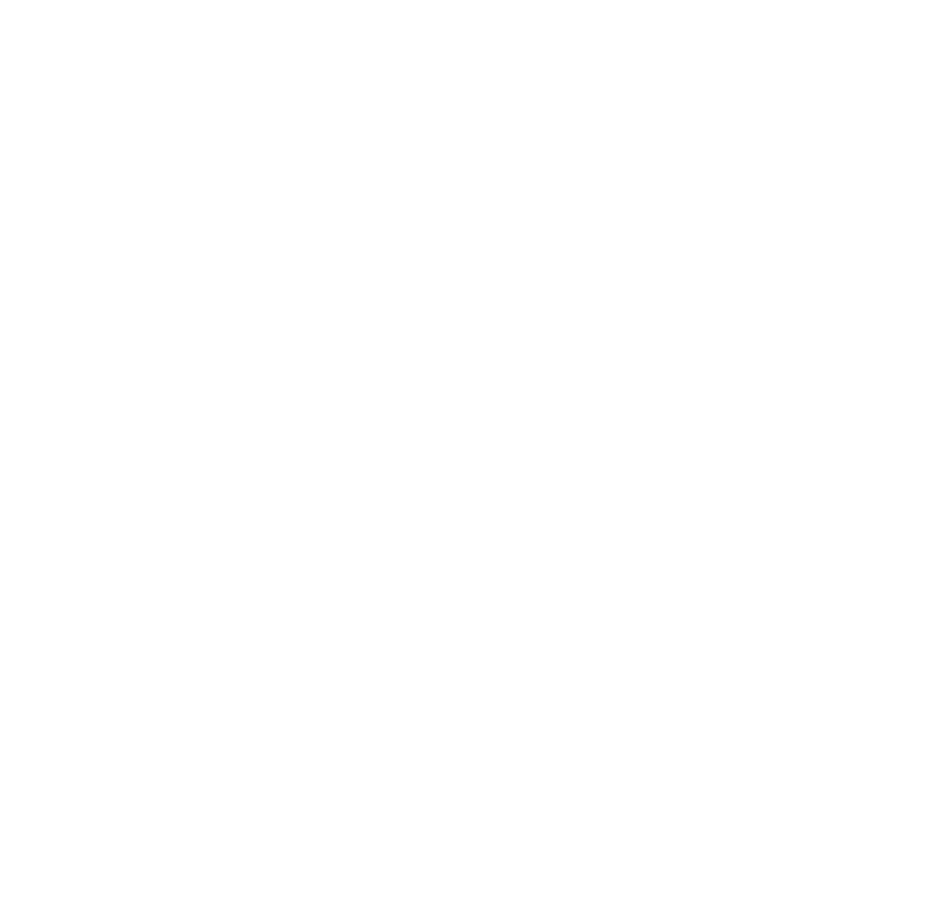
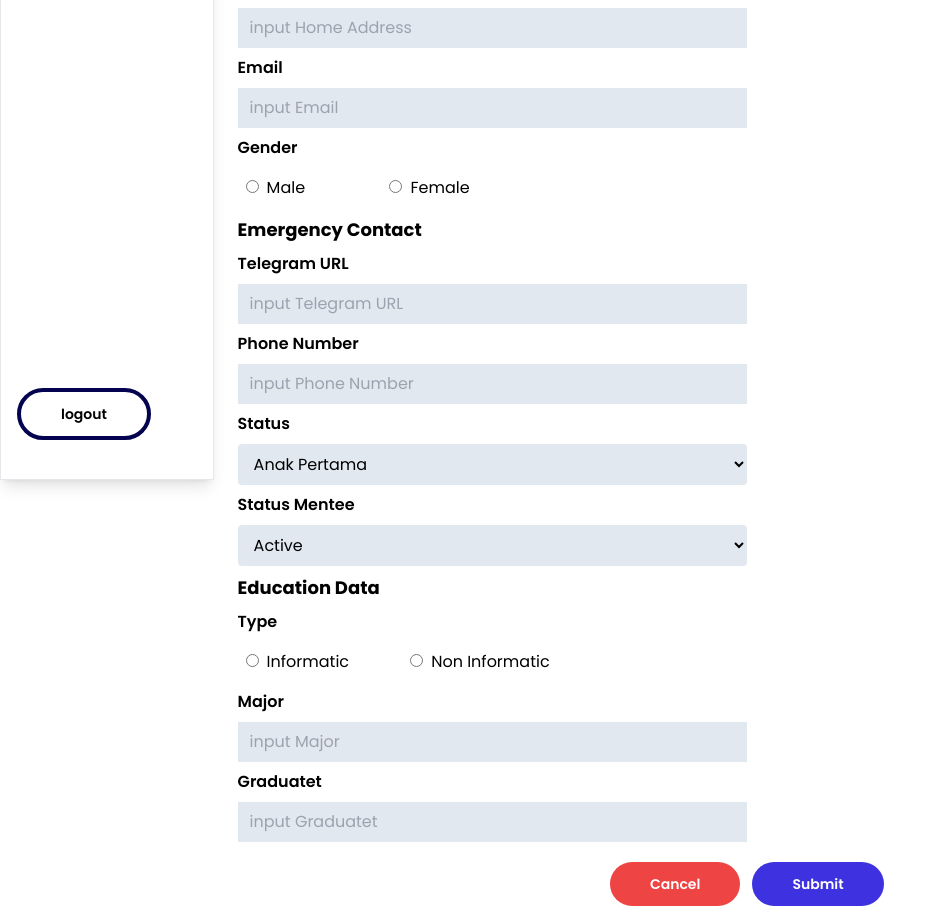
Before and after one commit to Immersive-Dash/fe-web, a React (Vite) app: page /mentee-add in a window 1280 px wide. Before the commit this address had no page. Shown: the part 320-1238 px from the top of the page, without its empty margins (0-947 px from the left). Before the commit the page ends 800 px from the top, so only its background shows below. Built offline with nearby package versions, Linux system fonts and the light colour scheme; no server answers; sample sign-in values are in the browser's storage.

Commit message:
feat: add mentee add page

```diff
--- a/src/App.tsx
+++ b/src/App.tsx
@@ -6,6 +6,7 @@
 import UserPage from './pages/user/userPage';
 import ClassPage from './pages/class/classPage';
 import MenteePage from './pages/mentee/menteePage';
+import MenteeAddPage from './pages/mentee/menteeAddPage';
 import DetailFeedPage from './pages/mentee/detailFeedPage';
 function App() {
   return (
@@ -19,6 +20,7 @@
             <Route path="/user" element={<UserPage />} />
             <Route path="/class" element={<ClassPage />} />
             <Route path="/mentee" element={<MenteePage />} />
+            <Route path="/mentee-add" element={<MenteeAddPage />} />
             <Route path="/feedback/:id" element={<DetailFeedPage />} />
           </Route>
         </Routes>
--- /dev/null
+++ b/src/pages/mentee/menteeAddPage.tsx
@@ -0,0 +1,111 @@
+const MenteeAddPage = () => {
+  return (
+    <div className=" w-full">
+      <div className="mx-6">
+        <h1 className="text-center text-3xl font-semibold py-5">Add Mentee</h1>
+        <div className="flex flex-col gap-2">
+          <label className="font-semibold">Name Mentee</label>
+          <input
+            className="w-1/2 bg-slate-200 px-3 py-2"
+            type="text"
+            placeholder="input Name Mentee"
+          />
+          <label className="font-semibold">Address</label>
+          <input
+            className="w-1/2 bg-slate-200 px-3 py-2"
+            type="text"
+            placeholder="input Address"
+          />
+          <label className="font-semibold">Home Address</label>
+          <input
+            className="w-1/2 bg-slate-200 px-3 py-2"
+            type="text"
+            placeholder="input Home Address"
+          />
+          <label className="font-semibold">Email</label>
+          <input
+            className="w-1/2 bg-slate-200 px-3 py-2"
+            type="text"
+            placeholder="input Email"
+          />
+          <label className="font-semibold">Gender</label>
+          <div className="flex justify-between w-60">
+            <div className="m-2">
+              <input className="mr-2" type="radio"></input>
+              <label>Male</label>
+            </div>
+
+            <div className="m-2">
+              <input className="mr-2" type="radio"></input>
+              <label>Female</label>
+            </div>
+          </div>
+          <h3 className="font-bold text-lg">Emergency Contact</h3>
+          <label className="font-semibold">Telegram URL</label>
+          <input
+            className="w-1/2 bg-slate-200 px-3 py-2"
+            type="text"
+            placeholder="input Telegram URL"
+          />
+          <label className="font-semibold">Phone Number</label>
+          <input
+            className="w-1/2 bg-slate-200 px-3 py-2"
+            type="text"
+            placeholder="input Phone Number"
+          />
+          <label className="font-semibold">Status</label>
+          <select className="px-3 py-2 w-1/2 rounded bg-slate-200">
+            <option>Anak Pertama</option>
+            <option>Anak Kedua</option>
+          </select>
+          <label className="font-semibold">Status Mentee</label>
+          <select className="px-3 py-2 w-1/2 rounded bg-slate-200">
+            <option>Active</option>
+            <option>Graduate</option>
+          </select>
+          <h3 className="font-bold text-lg">Education Data</h3>
+          <label className="font-semibold">Type</label>
+          <div className="flex justify-between w-80">
+            <div className="m-2">
+              <input className="mr-2" type="radio"></input>
+              <label>Informatic</label>
+            </div>
+
+            <div className="m-2">
+              <input className="mr-2" type="radio"></input>
+              <label>Non Informatic</label>
+            </div>
+          </div>
+          <label className="font-semibold">Major</label>
+          <input
+            className="w-1/2 bg-slate-200 px-3 py-2"
+            type="text"
+            placeholder="input Major"
+          />
+          <label className="font-semibold">Graduatet</label>
+          <input
+            className="w-1/2 bg-slate-200 px-3 py-2"
+            type="text"
+            placeholder="input Graduatet"
+          />
+          <div className="flex justify-center my-3 gap-3">
+            <button
+              type="button"
+              className="font-semibold text-white bg-red-500 hover:bg-red-700 rounded-full text-sm px-10 py-3 text-center"
+            >
+              Cancel
+            </button>
+            <button
+              type="button"
+              className="font-semibold text-white bg-[#3E31DF] hover:bg-[#03034F] rounded-full text-sm px-10 py-3 text-center"
+            >
+              Submit
+            </button>
+          </div>
+        </div>
+      </div>
+    </div>
+  );
+};
+
+export default MenteeAddPage;
```
